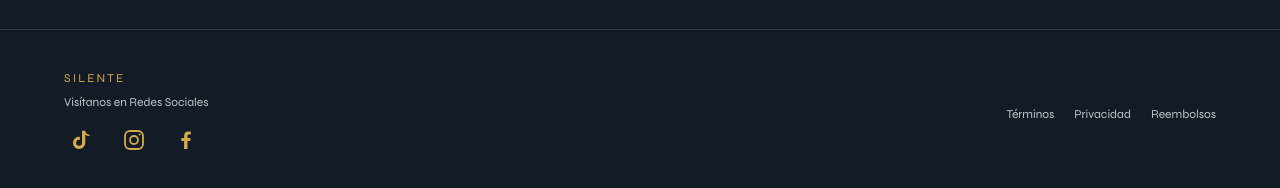
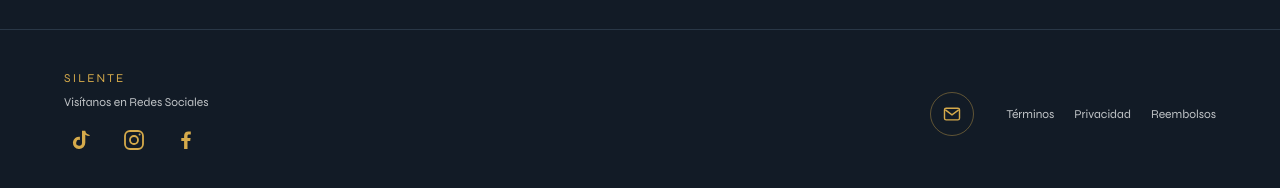
Before and after one commit to ElCopyPaste/silente-web, a Next.js app: page / in a window 1280 px wide. Shown: the part 4874-5062 px from the top of the page. Built offline with nearby package versions, Linux system fonts and the light colour scheme.

Commit message:
Agregar contacto por correo al pie (#13)

```diff
--- a/app/page.tsx
+++ b/app/page.tsx
@@ -44,7 +44,7 @@ export default function Home() {
       <FAQSection />
       <TestimonialsCarousel />
       <footer className="border-t border-[var(--silente-border)] px-5 py-10">
-        <div className="mx-auto flex max-w-6xl flex-col gap-5 text-center text-xs text-[var(--silente-muted)] md:flex-row md:items-center md:justify-between md:text-left">
+        <div className="mx-auto grid max-w-6xl grid-cols-1 items-center gap-8 text-center text-xs text-[var(--silente-muted)] md:grid-cols-[1fr_auto_auto] md:text-left">
           <div>
             <span className="tracking-[.18em] text-[var(--silente-gold)]">SILENTE</span>
             <p className="mt-2">Visítanos en Redes Sociales</p>
@@ -68,6 +68,12 @@ export default function Home() {
               </span>
             </div>
           </div>
+          <a href="mailto:comercial@silente.cl" aria-label="Contacto por correo" title="Contacto por correo" className="mx-auto flex h-11 w-11 items-center justify-center rounded-full border border-[rgba(213,170,75,.4)] text-[var(--silente-gold)] transition-colors hover:border-[var(--silente-gold-light)] hover:text-[var(--silente-gold-light)] focus-visible:outline focus-visible:outline-2 focus-visible:outline-offset-4 focus-visible:outline-[var(--silente-gold-light)] md:mx-0">
+            <svg aria-hidden="true" viewBox="0 0 24 24" className="h-5 w-5 fill-none stroke-current" strokeWidth="1.7">
+              <rect x="3" y="5" width="18" height="14" rx="2" />
+              <path d="m4 7 8 6 8-6" />
+            </svg>
+          </a>
           <nav aria-label="Información legal" className="flex flex-wrap justify-center gap-x-5 gap-y-2 md:justify-end">
             <a className="transition-colors hover:text-[var(--silente-ivory)]" href="https://www.silente.cl/terminos">Términos</a>
             <a className="transition-colors hover:text-[var(--silente-ivory)]" href="https://www.silente.cl/privacidad">Privacidad</a>
```
